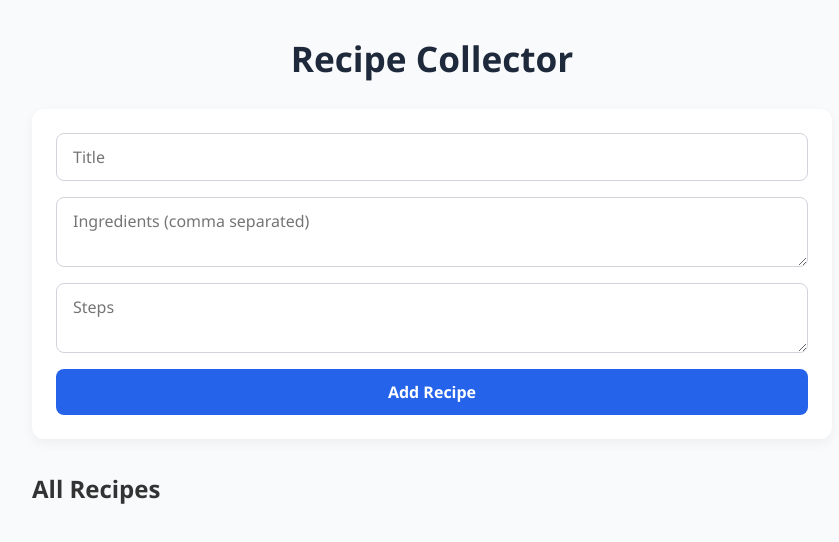
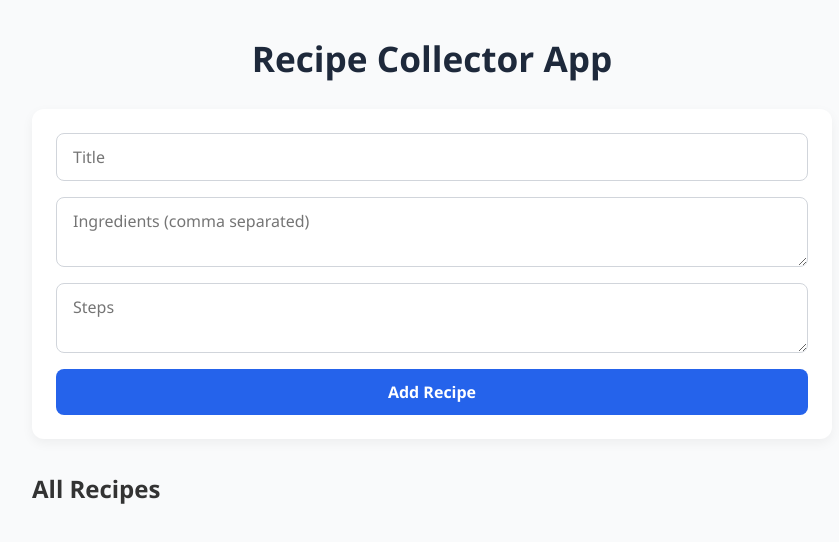
Before and after one commit to m-asif-gameplay-programmer/recipe-app, a plain HTML site: page Frontend/index.html in a window 1280 px wide. Shown: the whole page, without its empty margins (208-1047 px from the left). Drawn offline with Linux system fonts and the light colour scheme.

Commit message:
Modify index.html

```diff
--- a/Frontend/index.html
+++ b/Frontend/index.html
@@ -7,7 +7,7 @@
 </head>
 <body>
   <main class="container">
-    <h1>Recipe Collector</h1>
+    <h1>Recipe Collector App</h1>
     <form id="recipe-form">
       <input id="title" placeholder="Title" required />
       <textarea id="ingredients" placeholder="Ingredients (comma separated)" required></textarea>
```
